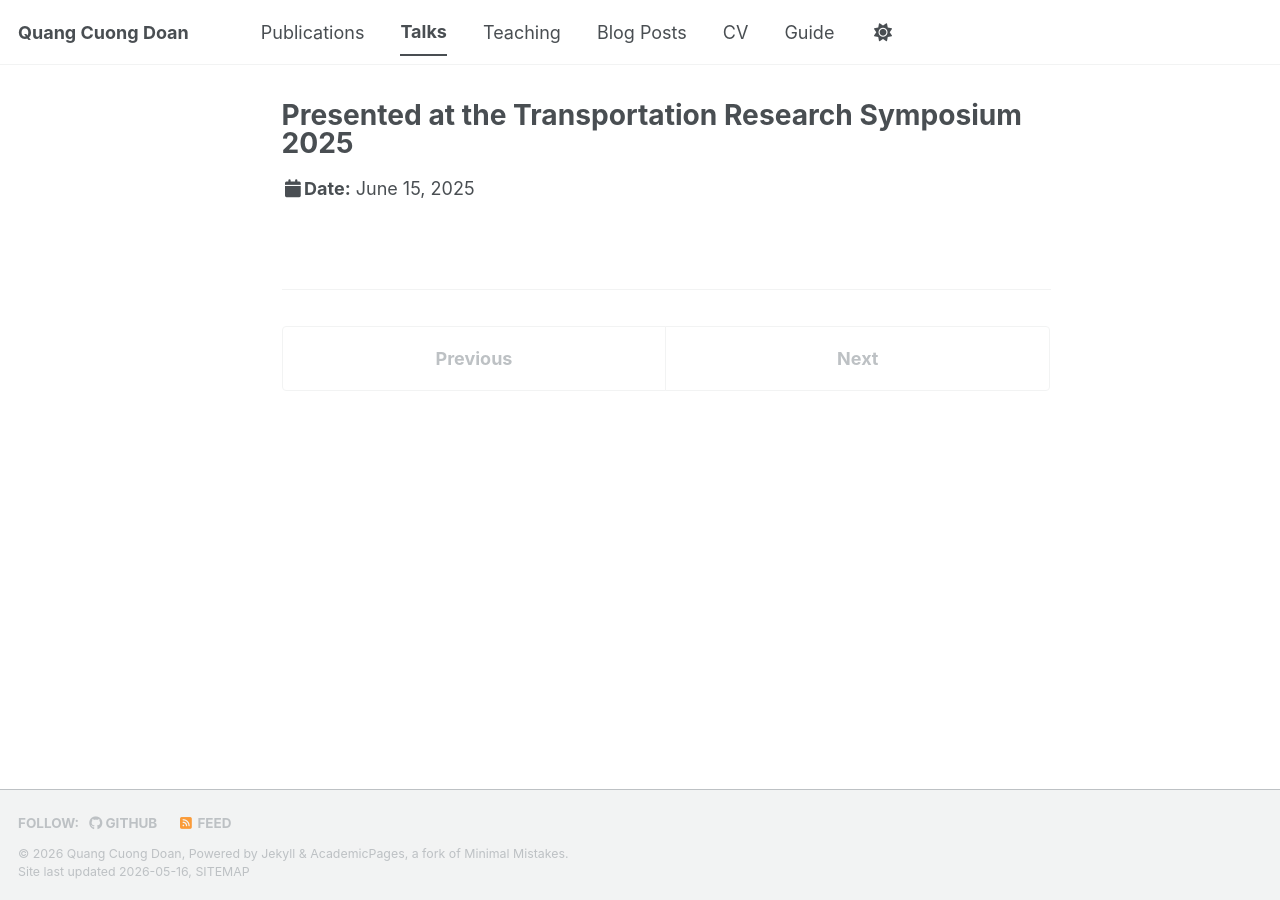
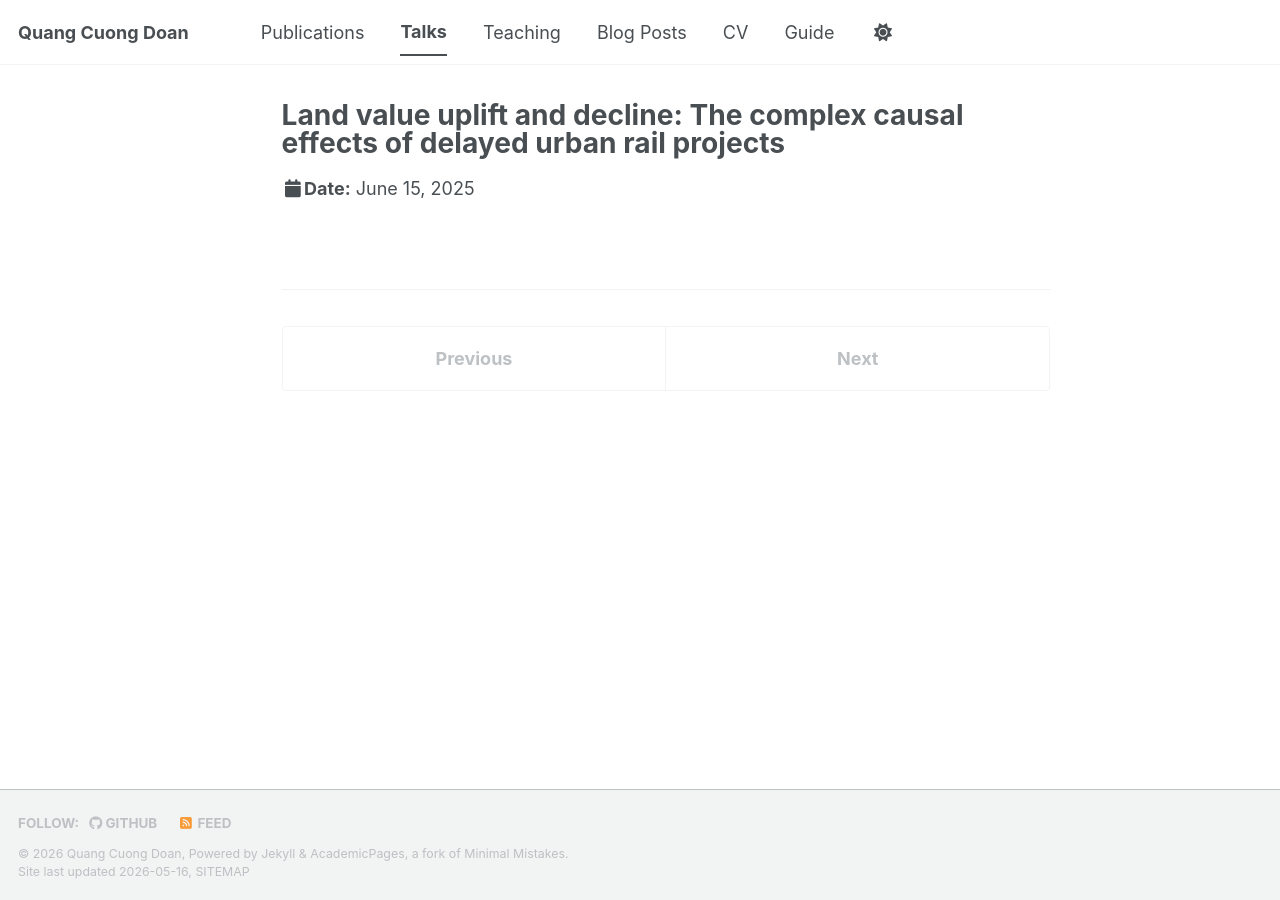
Before and after one commit to cuonghku95/cuonghku95.github.io, a Jekyll site: the page built from _talks/2025-06-15-transportation-symposium-rotterdam.md, in a window 1280 px wide. Built offline with Jekyll 4.4.1, drawn with Linux system fonts in a browser that asks for light colours; a script bundle is joined from its source files by our own code; library files that are not in the unit come from our copies.

Commit message:
Update talk title for transportation symposium

```diff
--- a/_talks/2025-06-15-transportation-symposium-rotterdam.md
+++ b/_talks/2025-06-15-transportation-symposium-rotterdam.md
@@ -1,6 +1,6 @@
 ---
 layout: talk
-title: "Presented at the Transportation Research Symposium 2025"
+title: "Land value uplift and decline: The complex causal effects of delayed urban rail projects"
 collection: talks
 permalink: /talks/2025-06-15-transportation-symposium-rotterdam
 date: 2025-06-15
```
